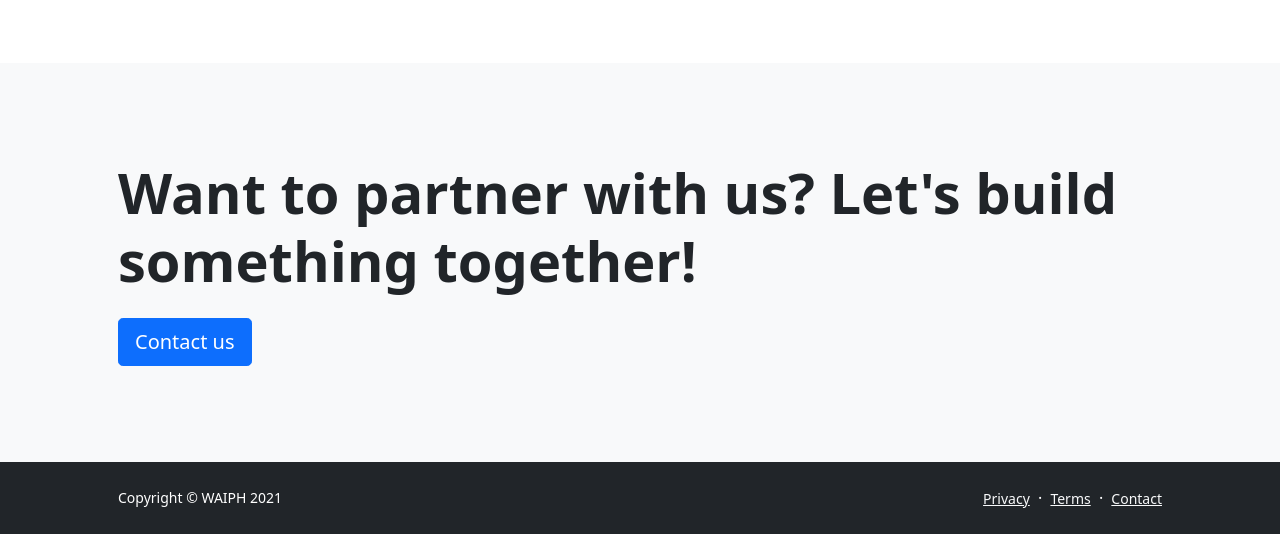
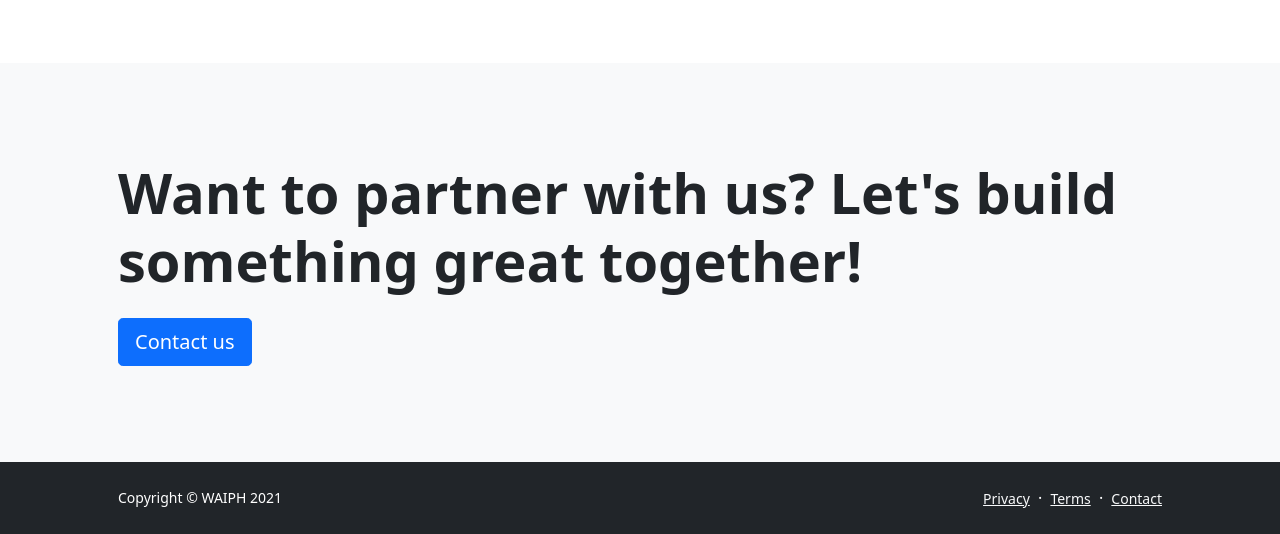
Before and after one commit to publichealth-edu/website, a Flask app: page /portfolio-overview in a window 1280 px wide. Shown: the part 3139-3673 px from the top of the page. Run offline with Flask 2, Linux system fonts and the light colour scheme; grey boxes labelled with a size stand in for pictures from a placeholder-image service; some libraries are stand-ins or nearby versions.

Commit message:
Update portfolio-overview.html

```diff
--- a/templates/portfolio-overview.html
+++ b/templates/portfolio-overview.html
@@ -79,7 +79,7 @@
             </section>
             <section class="py-5 bg-light">
                 <div class="container px-5 my-5">
-                    <h2 class="display-4 fw-bolder mb-4">Want to partner with us? Let's build something together!</h2>
+                    <h2 class="display-4 fw-bolder mb-4">Want to partner with us? Let's build something great together!</h2>
                     <a class="btn btn-lg btn-primary" href="{{ url_for ('contact') }}">Contact us</a>
                 </div>
             </section>
```
